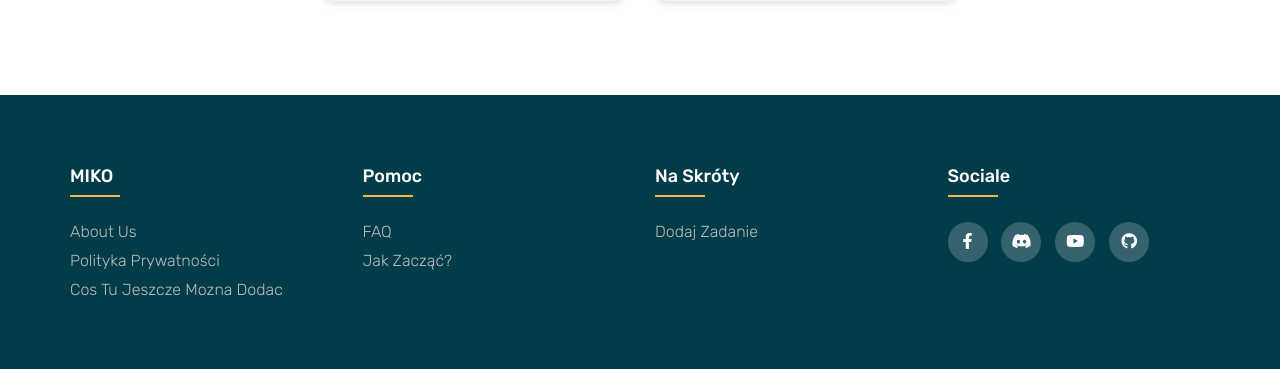
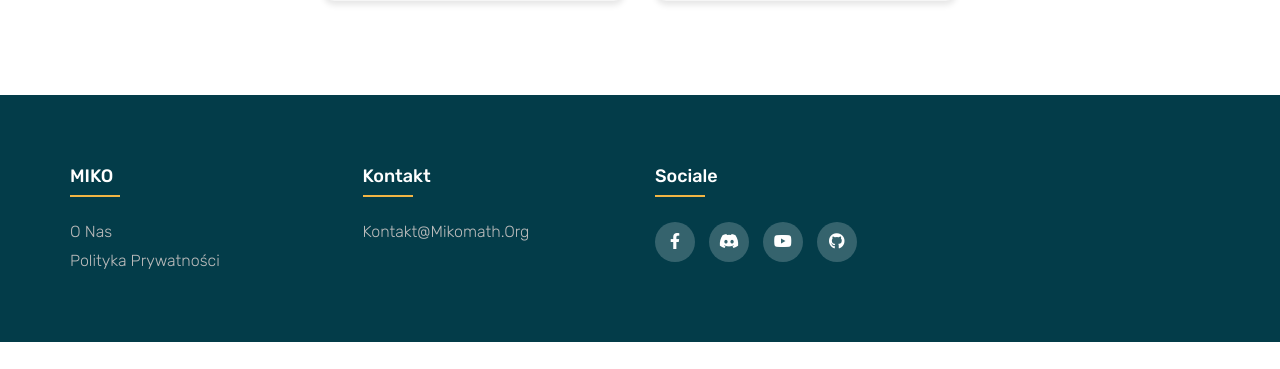
Before and after one commit to MIKOmath/MIKOsite, a Django app: page /about/ in a window 1280 px wide. Shown: the part 2724-3093 px from the top of the page. After the commit the page ends 3066 px from the top, so only its background shows below. Run offline with Django 5.2, Linux system fonts and the light colour scheme; parts of the project's set-up code (start-up, migrations or seed data) failed here and were passed over.

Commit message:
Minor cahnges

```diff
--- a/mikosite/mainSite/templates/footer.html
+++ b/mikosite/mainSite/templates/footer.html
@@ -17,23 +17,14 @@
                 <div class="footer-col">
                     <h4>MIKO</h4>
                     <ul>
-                        <li><a href="#">about us</a></li>
+                        <li><a href="/about/">O nas</a></li>
                         <li><a href="#">polityka prywatności</a></li>
-                        <li><a href="#">cos tu jeszcze mozna dodac</a></li>
                     </ul>
                 </div>
                 <div class="footer-col">
-                    <h4>Pomoc</h4>
+                    <h4>Kontakt</h4>
                     <ul>
-                        <li><a href="#">FAQ</a></li>
-                        <li><a href="#">Jak zacząć?</a></li>
-
-                    </ul>
-                </div>
-                <div class="footer-col">
-                    <h4>Na skróty</h4>
-                    <ul>
-                        <li><a href="#">dodaj zadanie</a></li>
+                        <li><a href="#">kontakt@mikomath.org</a></li>
 
                     </ul>
                 </div>
@@ -44,7 +35,6 @@
                         <a href="#"><i class="fab fa-discord"></i></a>
                         <a href="#"><i class="fab fa-youtube"></i></a>
                         <a href="#"><i class="fab fa-github"></i></a>
-
                     </div>
                 </div>
             </div>
--- a/mikosite/mainSite/views.py
+++ b/mikosite/mainSite/views.py
@@ -7,7 +7,7 @@ from django.views.decorators.cache import cache_page
 
 # Create your views here.
 
-@cache_page(60*5)
+# @cache_page(60*5)
 def index(request):
 
     today = date.today()
```
Also changed, not shown: mikosite/mainSite/templates/index.html (+8 -9 lines), mikosite/mikosite/settings.py (+9 -9 lines), mikosite/static/style.css (+8 -7 lines).
